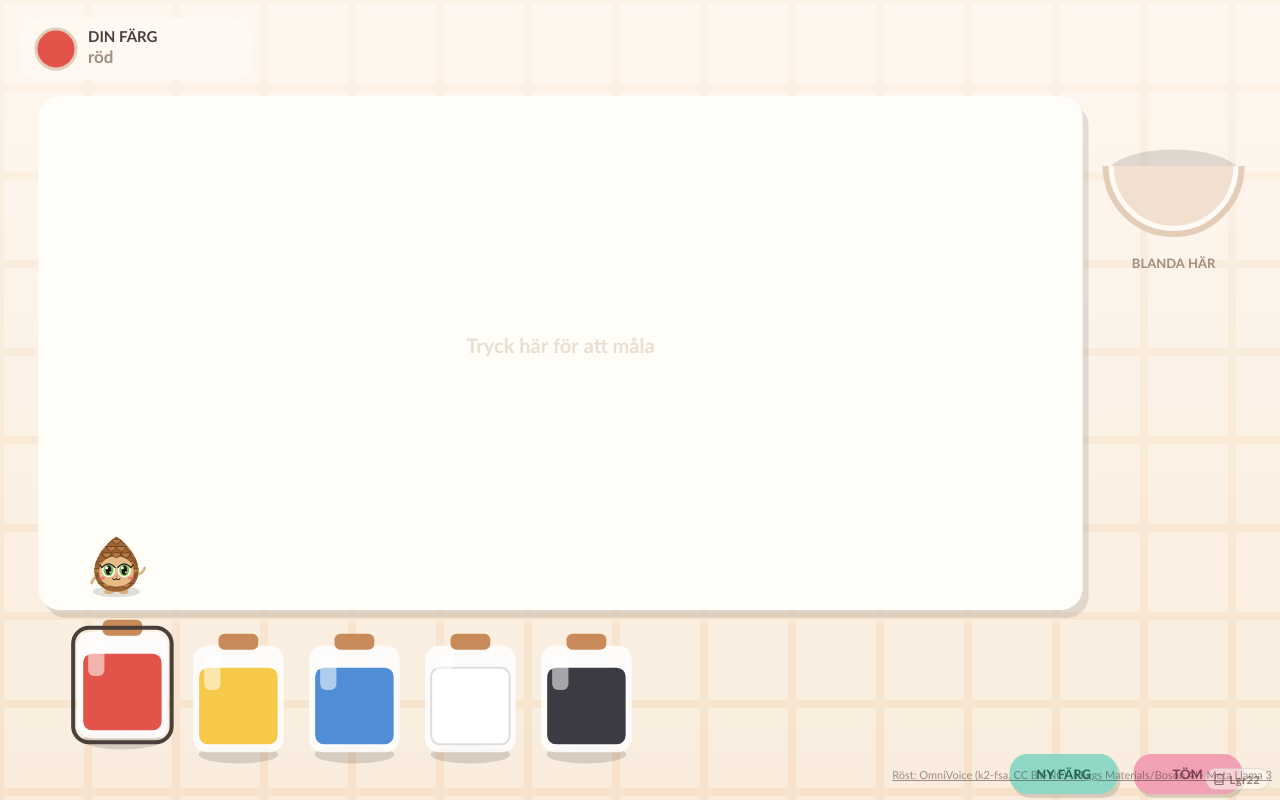
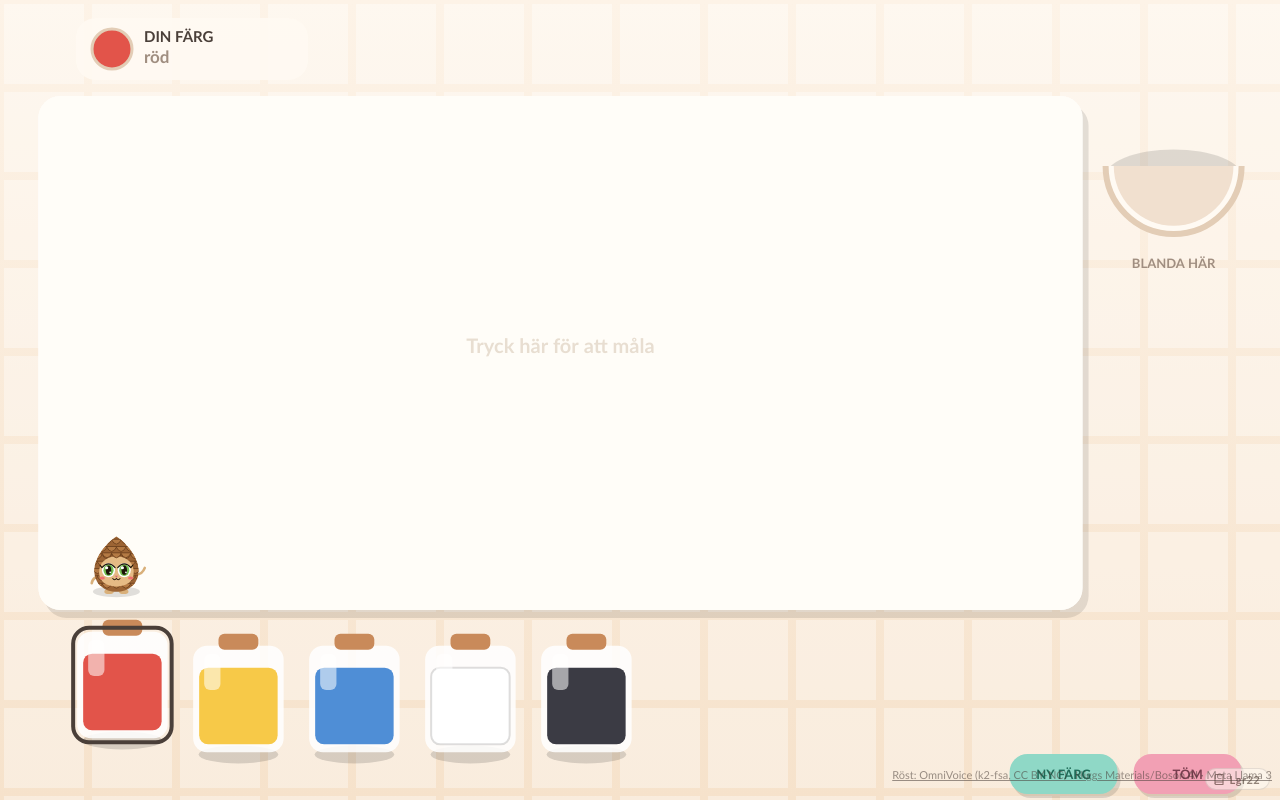
Before and after one commit to enzotown/fargkokeriet, a plain HTML site: page index.html in a window 1280 px wide. Drawn offline with Linux system fonts and the light colour scheme.

```diff
--- a/index.html
+++ b/index.html
@@ -272,15 +272,17 @@ function drawPaper(t) {
 }
 
 function drawTop() {
+  // Skolappars Kotten-knapp: 56 px stor, 12 px från övre vänstra hörnet — håll rutan fri
+  const KX = 76;
   // färgprov
-  ctx.fillStyle = 'rgba(255,250,243,.94)'; roundRect(20, 18, 232, 62, 20); ctx.fill();
+  ctx.fillStyle = 'rgba(255,250,243,.94)'; roundRect(KX, 18, 232, 62, 20); ctx.fill();
   ctx.fillStyle = state.color;
-  ctx.beginPath(); ctx.arc(56, 49, 20, 0, 6.3); ctx.fill();
-  ctx.strokeStyle = '#e3cdb6'; ctx.lineWidth = 3; ctx.beginPath(); ctx.arc(56, 49, 20, 0, 6.3); ctx.stroke();
+  ctx.beginPath(); ctx.arc(KX + 36, 49, 20, 0, 6.3); ctx.fill();
+  ctx.strokeStyle = '#e3cdb6'; ctx.lineWidth = 3; ctx.beginPath(); ctx.arc(KX + 36, 49, 20, 0, 6.3); ctx.stroke();
   ctx.fillStyle = '#4a3f39'; ctx.font = 'bold 15px "Trebuchet MS", sans-serif'; ctx.textAlign = 'left';
-  ctx.fillText('DIN FÄRG', 88, 42);
+  ctx.fillText('DIN FÄRG', KX + 68, 42);
   ctx.fillStyle = '#a08e80'; ctx.font = 'bold 17px "Trebuchet MS", sans-serif';
-  ctx.fillText(nameOf(state.color), 88, 63);
+  ctx.fillText(nameOf(state.color), KX + 68, 63);
 
   // knappar
   drawBtn(L.empty, 'NY FÄRG', '#8fd8c6', '#1f6b58');
```
